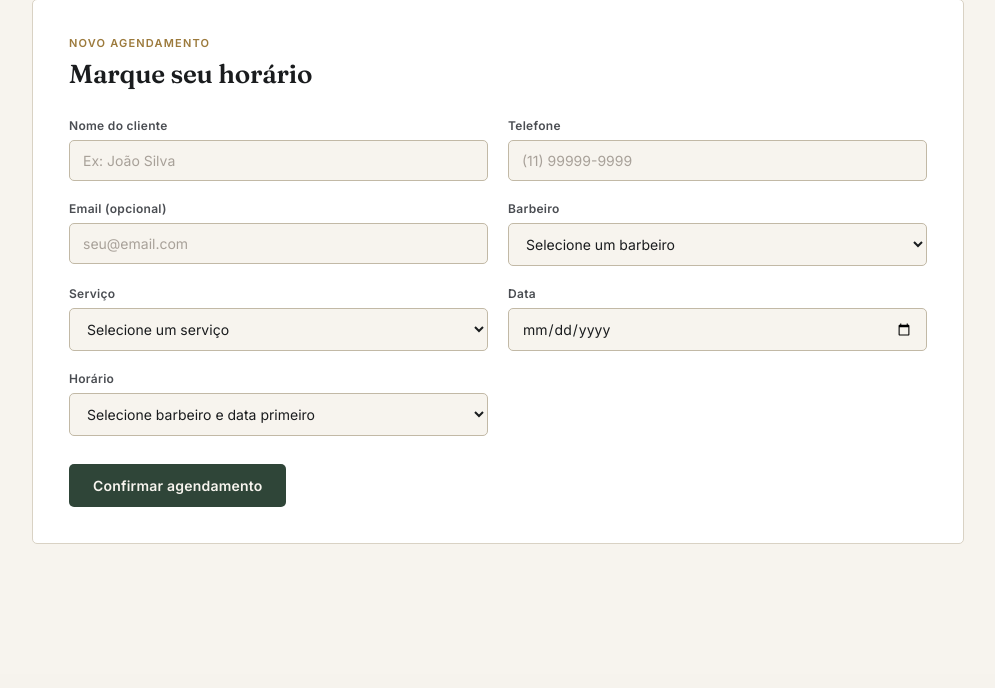
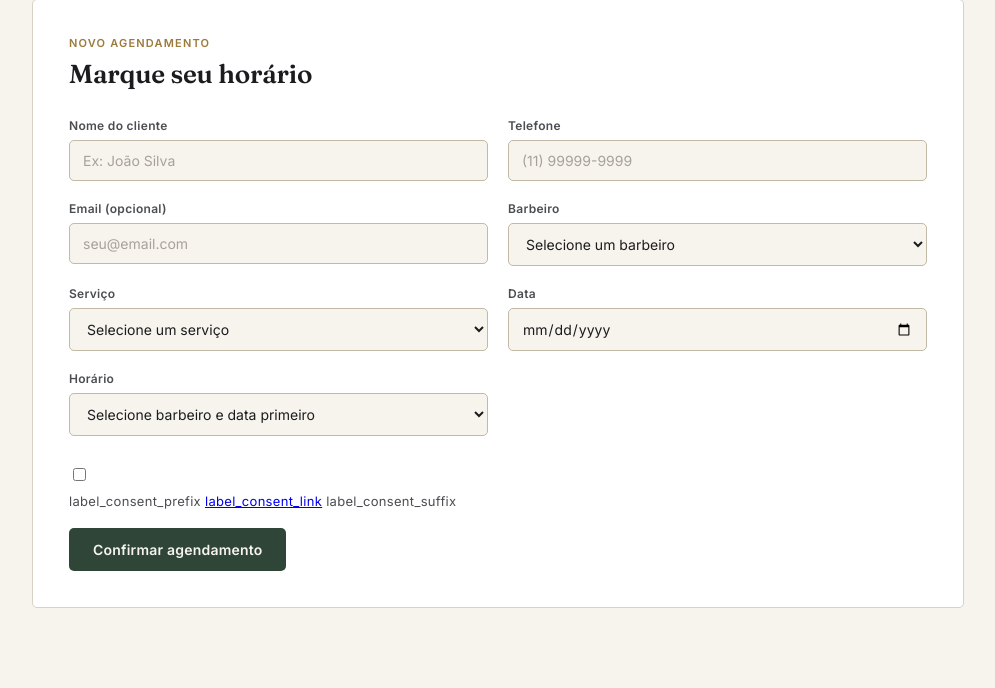
Before and after one commit to felipe2008pg1/Barbershop-V.1.1, a Python web app: template templates/index.html in a window 1280 px wide. Shown: the part 126-814 px from the top of the page, without its empty margins (142-1137 px from the left). Before the commit the page ends 670 px from the top, so only its background shows below. Run offline with Jinja, Linux system fonts and the light colour scheme; the template is opened without the code that fills it, so the values that code supplies are empty.

Commit message:
Update index.html

```diff
--- a/templates/index.html
+++ b/templates/index.html
@@ -95,6 +95,15 @@
         <div id="msg-form" class="msg" style="display:none"></div>
         <div id="confirmation-box" style="display:none; margin-bottom: 24px;"></div>
 
+        <div class="form-group" style="display:flex;align-items:flex-start;gap:8px;margin-bottom:16px;">
+          <input type="checkbox" id="consent_accepted" style="margin-top:4px;width:auto;flex-shrink:0;" />
+          <label for="consent_accepted" style="font-size:13px;line-height:1.5;font-weight:400;">
+            <span data-i18n="label_consent_prefix">Li e concordo com a</span>
+            <a href="/privacidade" target="_blank" rel="noopener noreferrer" data-i18n="label_consent_link">Política de Privacidade</a>
+            <span data-i18n="label_consent_suffix">, incluindo o tratamento dos meus dados conforme a LGPD.</span>
+          </label>
+        </div>
+
         <button class="btn-primary" onclick="bookAppointment()" data-i18n="btn_confirm_booking">
           Confirmar agendamento
         </button>
```
